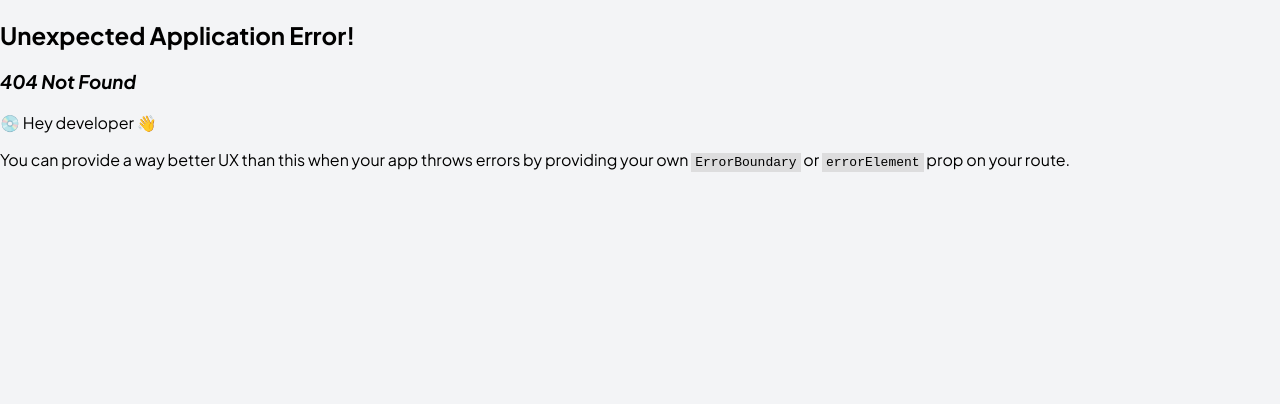
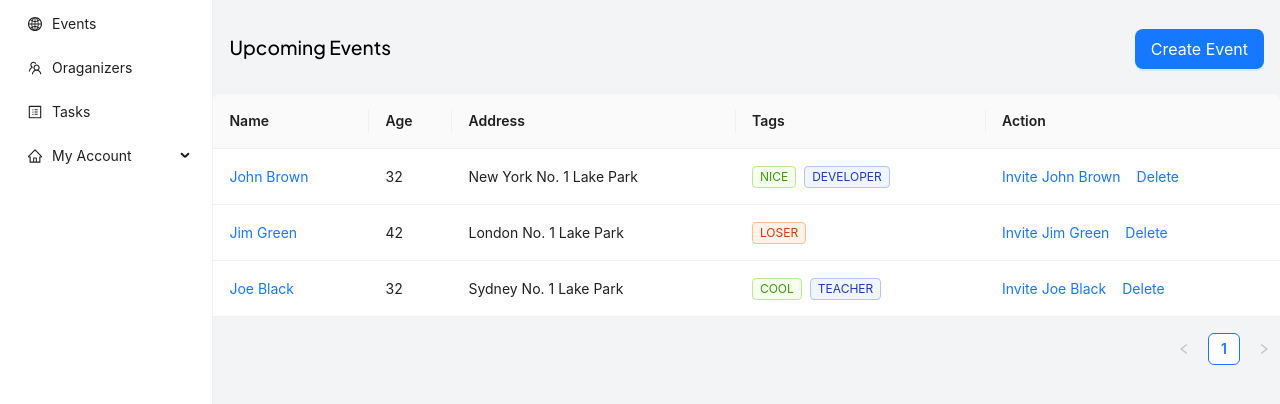
Before and after one commit to ThisIsMeAdityaSingh/Event-Planner-FE, a React (Vite) app: page /dashboard in a window 1280 px wide. Before the commit this address had no page. Shown: the top 404 px of the page. Built offline with nearby package versions, Linux system fonts and the light colour scheme.

Commit message:
Dashboard page structure and table implemented

```diff
--- a/package.json
+++ b/package.json
@@ -10,6 +10,7 @@
     "preview": "vite preview"
   },
   "dependencies": {
+    "antd": "^5.17.0",
     "lucide": "^0.378.0",
     "lucide-react": "^0.378.0",
     "react": "^18.2.0",
--- a/src/pages/auth/login.jsx
+++ b/src/pages/auth/login.jsx
@@ -1,8 +1,15 @@
 import {Chrome, Facebook} from 'lucide-react'
+import {useNavigate} from 'react-router-dom';
 import "./auth.css";
 import { Link } from 'react-router-dom';
 
 export default function Login(){
+    const navigate = useNavigate();
+
+    const handleLoginFormSubmit = (event) => {
+        event.preventDefault();
+        navigate('/dashboard');
+    };
     return (
         <main className="auth-page-container">
         <section className="auth-form-section">
@@ -25,7 +32,7 @@ export default function Login(){
                 <div className='line'></div>
             </div>
             <br />
-            <form className='auth-section-sign-up-form'>
+            <form className='auth-section-sign-up-form' onSubmit={handleLoginFormSubmit}>
                 <label htmlFor='auth-page-email'>Email Address</label>
                 <input id='auth-page-email' name='email' type='text' placeholder='your@example.com' />
                 <br />
--- /dev/null
+++ b/src/pages/dashboard/index.jsx
@@ -0,0 +1,154 @@
+import { useState } from "react";
+import { Menu, Button, Space, Table, Tag } from "antd";
+import {
+  TeamOutlined,
+  GlobalOutlined,
+  ProfileOutlined,
+  HomeOutlined,
+} from "@ant-design/icons";
+
+import "./styles.css";
+
+export default function Dashboard() {
+  const items = [
+    {
+      label: "Events",
+      key: "mail",
+      icon: <GlobalOutlined />,
+    },
+    {
+      label: "Oraganizers",
+      key: "app",
+      icon: <TeamOutlined />,
+    },
+    {
+      label: "Tasks",
+      key: "SubMenu",
+      icon: <ProfileOutlined />,
+    },
+    {
+      label: "My Account",
+      key: "user-account",
+      icon: <HomeOutlined />,
+      children: [
+        {
+          label: "Settings",
+          key: "setting:1",
+        },
+        {
+          label: "Support",
+          key: "setting:2",
+        },
+        {
+          label: "Logout",
+          key: "setting:3",
+        },
+      ],
+    },
+  ];
+
+  const columns = [
+    {
+      title: "Name",
+      dataIndex: "name",
+      key: "name",
+      render: (text) => <a>{text}</a>,
+    },
+    {
+      title: "Age",
+      dataIndex: "age",
+      key: "age",
+    },
+    {
+      title: "Address",
+      dataIndex: "address",
+      key: "address",
+    },
+    {
+      title: "Tags",
+      key: "tags",
+      dataIndex: "tags",
+      render: (_, { tags }) => (
+        <>
+          {tags.map((tag) => {
+            let color = tag.length > 5 ? "geekblue" : "green";
+            if (tag === "loser") {
+              color = "volcano";
+            }
+            return (
+              <Tag color={color} key={tag}>
+                {tag.toUpperCase()}
+              </Tag>
+            );
+          })}
+        </>
+      ),
+    },
+    {
+      title: "Action",
+      key: "action",
+      render: (_, record) => (
+        <Space size="middle">
+          <a>Invite {record.name}</a>
+          <a>Delete</a>
+        </Space>
+      ),
+    },
+  ];
+
+  const data = [
+    {
+      key: "1",
+      name: "John Brown",
+      age: 32,
+      address: "New York No. 1 Lake Park",
+      tags: ["nice", "developer"],
+    },
+    {
+      key: "2",
+      name: "Jim Green",
+      age: 42,
+      address: "London No. 1 Lake Park",
+      tags: ["loser"],
+    },
+    {
+      key: "3",
+      name: "Joe Black",
+      age: 32,
+      address: "Sydney No. 1 Lake Park",
+      tags: ["cool", "teacher"],
+    },
+  ];
+
+  const [current, setCurrent] = useState("mail");
+  const onClick = (e) => {
+    console.log("click ", e);
+    setCurrent(e.key);
+  };
+  return (
+    <main className="dashboard-container">
+      <Menu
+        onClick={onClick}
+        style={{
+          width: 256,
+          height: "100vh",
+        }}
+        defaultSelectedKeys={["1"]}
+        defaultOpenKeys={["sub1"]}
+        mode="inline"
+        items={items}
+      />
+      <section className="dashboard-view-section">
+        <div className="dashboard-hero-section">
+          <p>Upcoming Events</p>
+          <Button type="primary" size={"large"}>
+            Create Event
+          </Button>
+        </div>
+        <div className="dashboard-events-table">
+          <Table columns={columns} dataSource={data} />
+        </div>
+      </section>
+    </main>
+  );
+}
--- /dev/null
+++ b/src/pages/dashboard/styles.css
@@ -0,0 +1,21 @@
+.dashboard-container {
+    display: flex;
+}
+
+.dashboard-view-section {
+    width: 100%;
+}
+
+.dashboard-hero-section {
+    display: flex;
+    width: 100%;
+    justify-content: space-between;
+    align-items: baseline;
+    padding: 1rem;
+    box-sizing: border-box;
+}
+
+.dashboard-hero-section p {
+    font-weight: 500;
+    font-size: larger;
+}
--- a/src/pages/index.js
+++ b/src/pages/index.js
@@ -2,3 +2,4 @@ import React from 'react';
 
 export const Login = React.lazy(() => import('./auth/login'));
 export const Register = React.lazy(() => import('./auth/register'));
+export const Dashboard = React.lazy(() => import('./dashboard/index'));
--- a/src/routes/index.jsx
+++ b/src/routes/index.jsx
@@ -5,6 +5,7 @@ import { createBrowserRouter } from "react-router-dom";
 import Loader from "../pages/loading-page";
 import { Login, Register } from "../pages";
 import HomePage from "../pages/home";
+import Dashboard from "../pages/dashboard";
 
 export const router = createBrowserRouter([
   {
@@ -27,4 +28,12 @@ export const router = createBrowserRouter([
       </React.Suspense>
     ),
   },
+  {
+    path: "/dashboard",
+    element: (
+      <React.Suspense fallback={<Loader />}>
+        <Dashboard />
+      </React.Suspense>
+    )
+  }
 ]);
```
Also changed, not shown: 1 other file (tests, documents, lock files or other folders).
